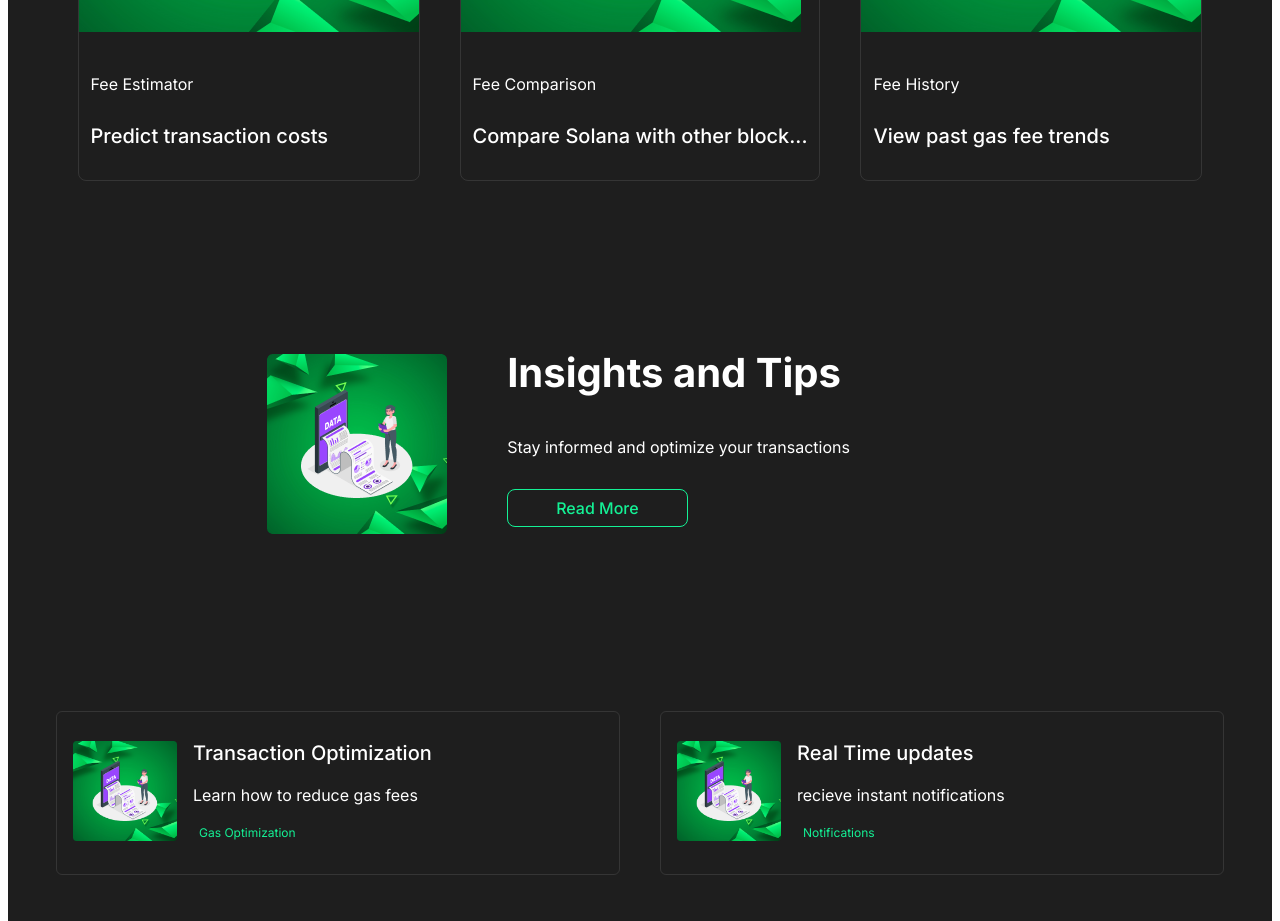
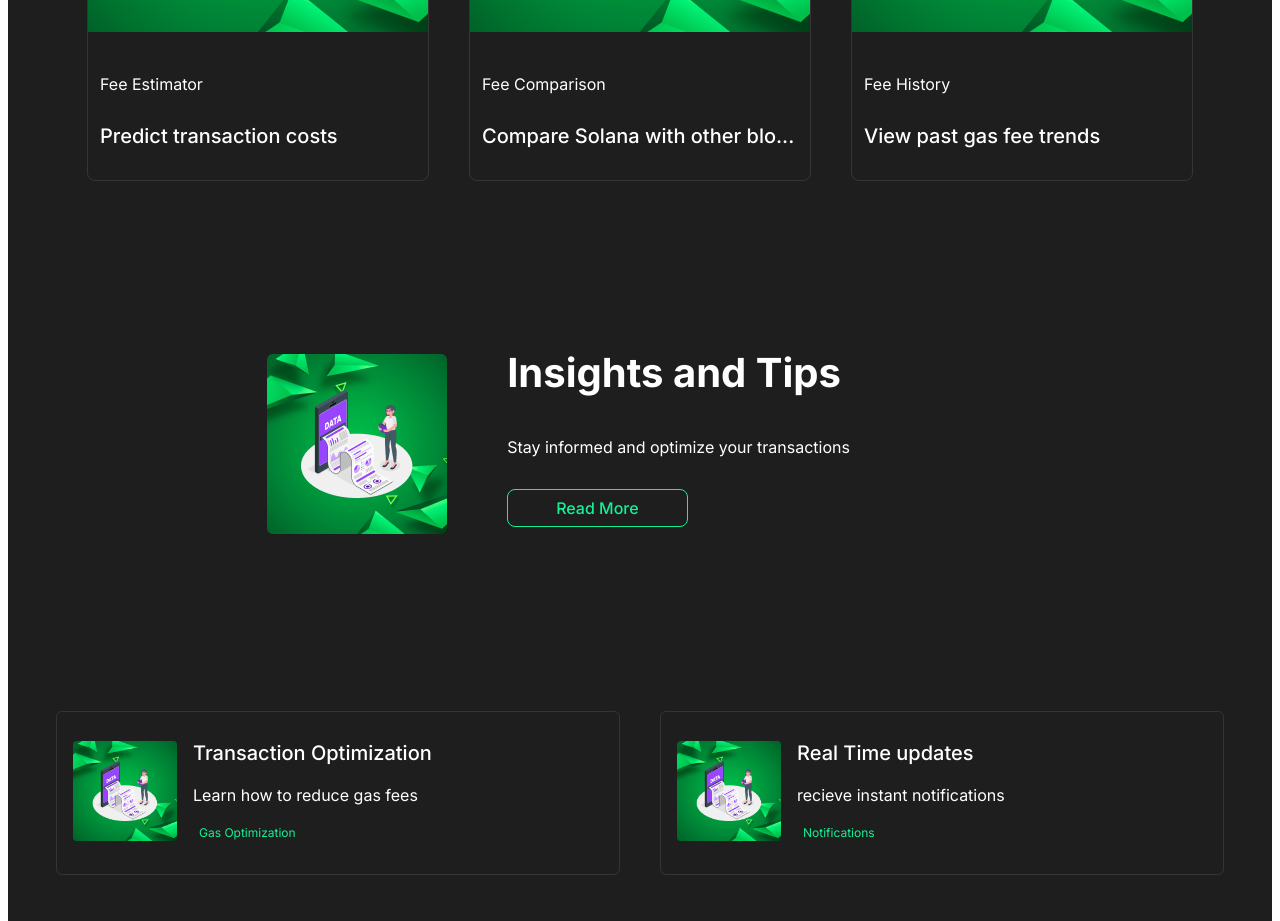
Before and after one commit to abdussalam-mustapha/blockpool-frontend, a React (Vite) app: page / in a window 1280 px wide. Shown: the part 2320-3241 px from the top of the page. Built offline with nearby package versions, Linux system fonts and the light colour scheme.

Commit message:
fix fix minor whitespace issue

```diff
--- a/src/landingpageV1/components/features/data.ts
+++ b/src/landingpageV1/components/features/data.ts
@@ -15,7 +15,7 @@ export const featuresData = [
         id: 2,
         ftImg: Fee_comparison,
         ftText: "Fee Comparison",
-        ftDesc: "Compare Solana with other block...",
+        ftDesc: "Compare Solana with other blo...",
     },
     {
         id: 3,
```
